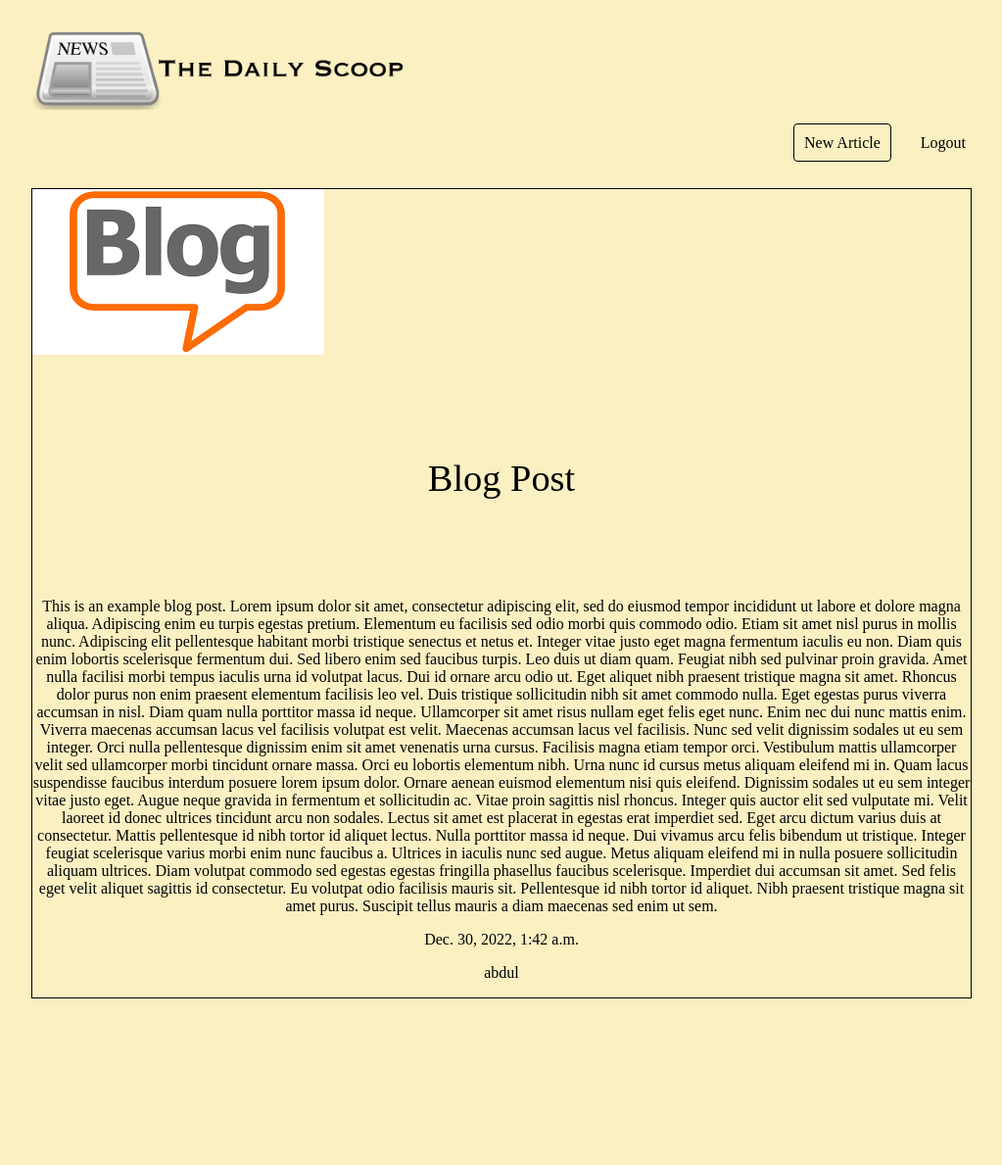
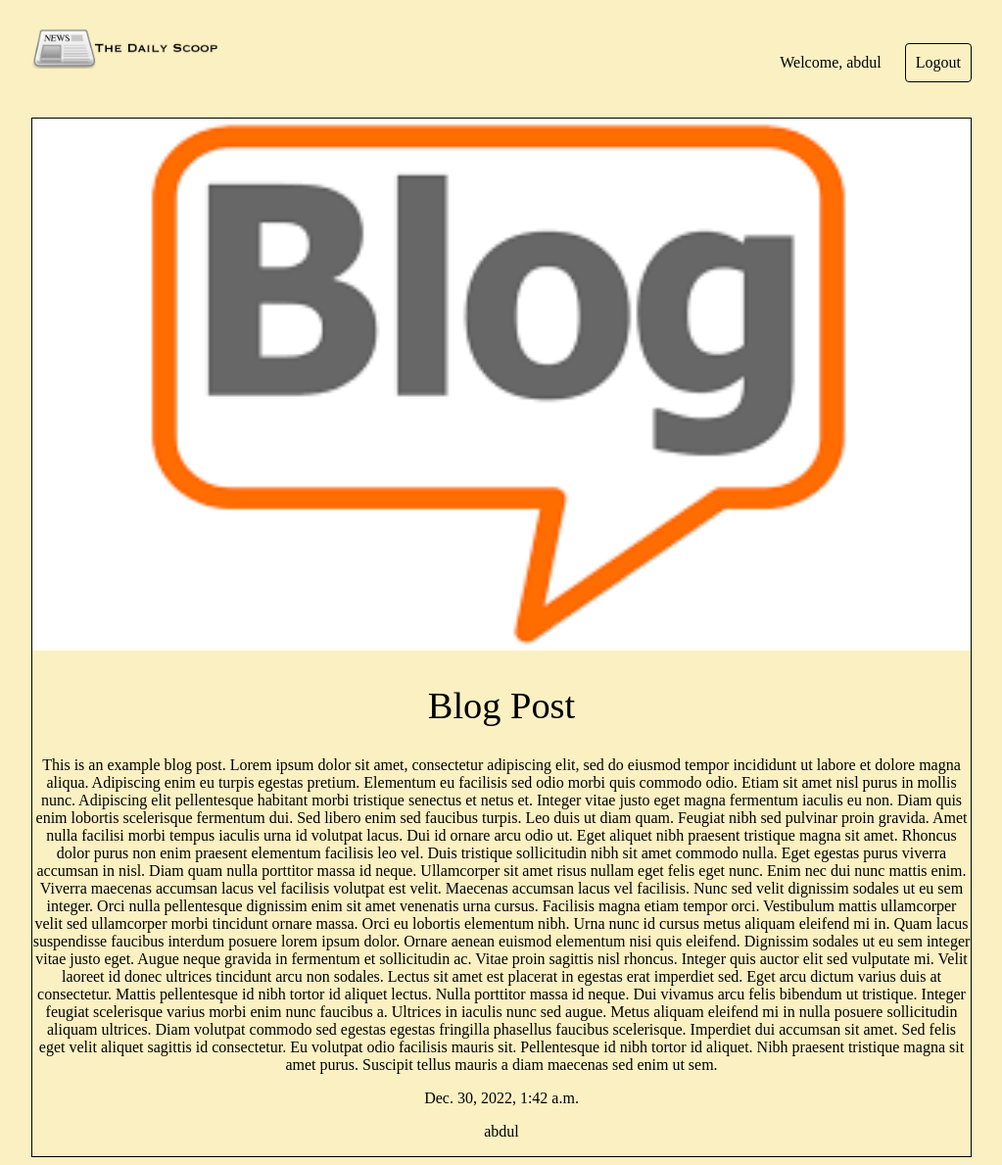
Before and after one commit to Abdul-Andha/blog-app, a Django app: a page that uses templates/base.html in a window 1280 px wide. Shown: the whole page at 98% size, without its empty margins (128-1151 px from the left). Before the commit the page ends 1019 px from the top, so only its background shows below. Run offline with Django 4.2, Linux system fonts and the light colour scheme; a user stored in the database is signed in; data comes from the database, SQL or seed files in the repository; both versions use the stored data as it was after the commit.

Commit message:
adding articles

```diff
--- a/assets/style.css
+++ b/assets/style.css
@@ -25,13 +25,13 @@ a, a:hover, a:visited{
 
 div.wrapper h1 {
   text-align: center;
-  margin: 100px auto;
+  margin: 30px auto;
   font-size: 2.4em;
 }
 
 header {
   display: grid;
-  grid-template-column: 1fr 1fr;
+  grid-template-columns: 1fr 1fr;
   padding: 20px 0;
 }
 
@@ -48,7 +48,9 @@ nav button{
   background: none;
   cursor: pointer;
   font-size: 1em;
-  border: 0px
+  border: 1px solid;
+  padding: 10px;
+  border-radius: 4px;
 }
 
 .articles {
@@ -65,7 +67,7 @@ nav button{
 }
 
 .article h2 {
-  font-size: -webkit-xxx-large1.2em
+  font-size: 1.2em
 }
 
 .article .author {
@@ -82,7 +84,7 @@ nav button{
 }
 
 .article-detail .article img {
-  max-width: 100%
+  width: 100%
 }
 
 .article-detail .article h2 {
--- a/templates/base.html
+++ b/templates/base.html
@@ -12,7 +12,7 @@
       <nav>
         <ul>
           {% if user.is_authenticated %}
-          <li><a href="{% url 'articles:create' %}" class="highlight">New Article</a></li>
+          <li><span>Welcome, {{ user.username }}</span></li>
           <li>
             <form class="logout-link" action="{% url 'accounts:logout' %}" method="post">
               {% csrf_token %}
```
Also changed, not shown: db.sqlite3, media/390-3902209_health-and-wellness-transparent-hd-png-download.png (added), media/IMG_4891.jpg (added), media/black-goat-cartoon-character_1308-108724.webp (added), media/download.jpeg (added), media/download.png (added), media/download_1.jpeg (added), media/download_1.png (added), media/flatlay-craft-diy-gifts.jpg (added), media/images.jpeg (added).
